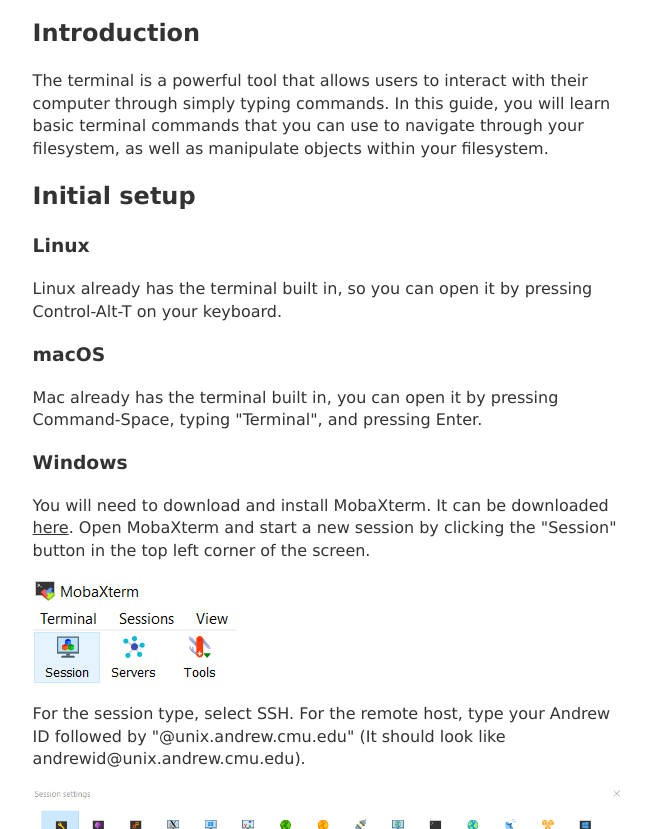
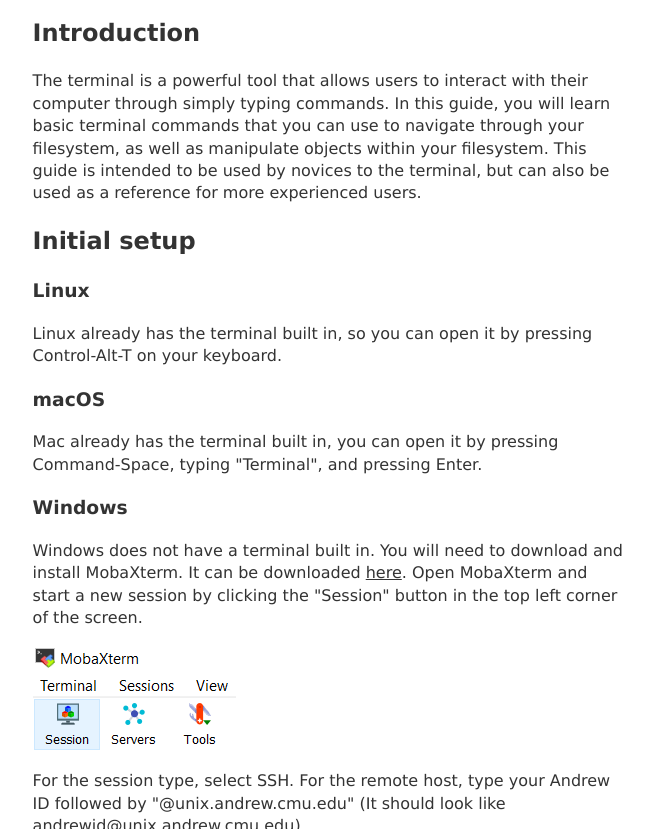
Before and after one commit to azdavis/howto-terminal, a website: page src/index.html in a window 1280 px wide. Shown: the part 457-1286 px from the top of the page, without its empty margins (310-963 px from the left). Drawn offline with Linux system fonts and the light colour scheme.

Commit message:
Update index.html

```diff
--- a/src/index.html
+++ b/src/index.html
@@ -47,7 +47,9 @@
 			The terminal is a powerful tool that allows users to interact with their
 			computer through simply typing commands. In this guide, you will learn
 			basic terminal commands that you can use to navigate through your
-			filesystem, as well as manipulate objects within your filesystem.
+			filesystem, as well as manipulate objects within your filesystem. This
+			guide is intended to be used by novices to the terminal, but can also be used
+			as a reference for more experienced users.
 		</p>
 		<h2 id="initial-setup">
 			Initial setup
@@ -64,9 +66,9 @@
 		</p>
 		<h3 id="windows">Windows</h3>
 		<p>
-			You will need to download and install MobaXterm. It can be downloaded
-			<a href="https://mobaxterm.mobatek.net/download.html">here</a>. Open MobaXterm and start
-			a new session by clicking the "Session" button in the top left corner of
+			Windows does not have a terminal built in. You will need to download and install MobaXterm.
+			It can be downloaded <a href="https://mobaxterm.mobatek.net/download.html">here</a>.
+			Open MobaXterm and start a new session by clicking the "Session" button in the top left corner of
 			the screen.
 		</p>
 		<img src="./img/mobaxtermsession.PNG" />
```
